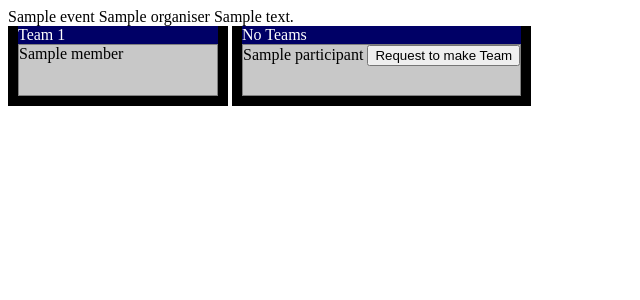
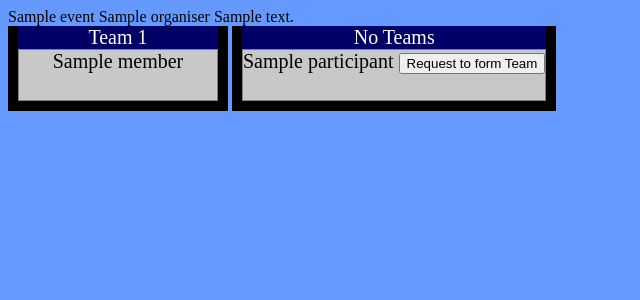
Before and after one commit to ashrayjain/form-a-team, a Python web app: template templates/form-team.html in a window 1280 px wide. Shown: the top 300 px of the page, without its empty margins (0-640 px from the left). Run offline with Jinja, Linux system fonts and the light colour scheme; the template is opened without the code that fills it: most values are stand-ins (such as "Sample title", 1, 10 or a date in 2020); some libraries are stand-ins or nearby versions.

Commit message:
stacks for teams

```diff
--- a/css/index.css
+++ b/css/index.css
@@ -78,34 +78,3 @@ body#teamformbody {
     background-repeat:no-repeat;
     background-size: 100%;
 }
-
-.teams
-{
-    display: inline-block;
-	width:100%;
-}
-
-.editable
-{
-	background-color: rgb(204,102,102);
-    border: thin solid black;
-	width: 100%;
-	height: 50px;
-}
-
-.non-editable
-{
-	background-color: rgb(200,200,200);
-    border: thin solid grey;
-	height: 50px;
-}
-
-#user
-{
-	cursor: pointer;
-}
-
-.newTeamRequest
-{
-	background-color:#CC0;
-}
--- a/templates/form-team.html
+++ b/templates/form-team.html
@@ -5,13 +5,16 @@
     <link rel="stylesheet" href="http://code.jquery.com/ui/1.10.3/themes/smoothness/jquery-ui.css" />
     <title>My Webpage</title>
     <style>
+	body
+	{
+		background-color: #69F;
+	}
 	.team-heading
 	{
 		background-color:#006;
 		color: white;
 		width:100%;
 		align: center;
-		vertical-align:top;
 	}
 
 	.team-container
@@ -21,7 +24,47 @@
 		border: 10px solid black;
 		border-top: 0px;
 		vertical-align: bottom;
-		height: "{{ Event.maxP * 50}}px";
+		font-size: 20px;
+		text-align: center;
+		min-height: {{ Event.maxP * 50}}px;
+	}
+	.editable
+	{
+		background-color: rgb(204,102,102);
+		border: thin solid black;
+		width: 100%;
+		height: 50px;
+		cursor: pointer;
+		vertical-align: middle;
+		display: inline-block;
+	}
+
+	.teams
+	{
+		display: block;
+		vertical-align: bottom;
+		width:100%;
+		height:100%;
+		min-height: {{ Event.maxP * 50}}px;
+	}
+
+	.non-editable
+	{
+		background-color: rgb(200,200,200);
+		border: thin solid grey;
+		height: 50px;
+	}
+
+
+	.newTeamRequest
+	{
+		background-color:#CC0;
+	}
+
+	#outer-container
+	{
+		vertical-align: middle;
+		align: center;
 	}
 
 	</style>
@@ -32,16 +75,16 @@
     {{ Event.organiser }}
     {{ Event.description }}
     </div>
-
+	<div id = "outer-container">
         {% for teamId, team in Event.teams.iteritems() %}
             <div class='team-container'>
                 <div class="team-heading"> Team {{ loop.index }} </div>
                 <div id = "{{ teamId }}" class = "teams {% if User.team != teamId %} droppableTeams {% endif %}">
                     {% if User.team == teamId %}
-                    <div id = "user" class = "editable" title = "{{ User.skills }}"> {{ User.name }} </div>
+                        <div id = "user" class = "editable" title = "{{ User.skills }}"><a> {{ User.name }} </a></div>
                     {% endif %}
                     {% for member in team %}
-                        <div class = "non-editable" title = "{{ member.skills }}"> {{ member.name }} </div>
+                            <div class = "non-editable" title = "{{ member.skills }}"><a> {{ member.name }} </a></div>
                     {% endfor %}
                 </div>
            </div>
@@ -55,9 +98,10 @@
             {% endif %}
             {% for participant in Event.nonteam %}
                 <div class = "non-editable" title = "{{ participant.skills }}"> {{ participant.name }}
-                <button onClick="formTeam('{{ participant.url }}')">Request to make Team</button>
+                    <button onClick="formTeam('{{ participant.url }}')">Request to form Team</button>
                 </div>
             {% endfor %}
+            </div>
         </div>
    </div>
 </body>
```
Lines whose indentation alone changed are shown as unchanged.
